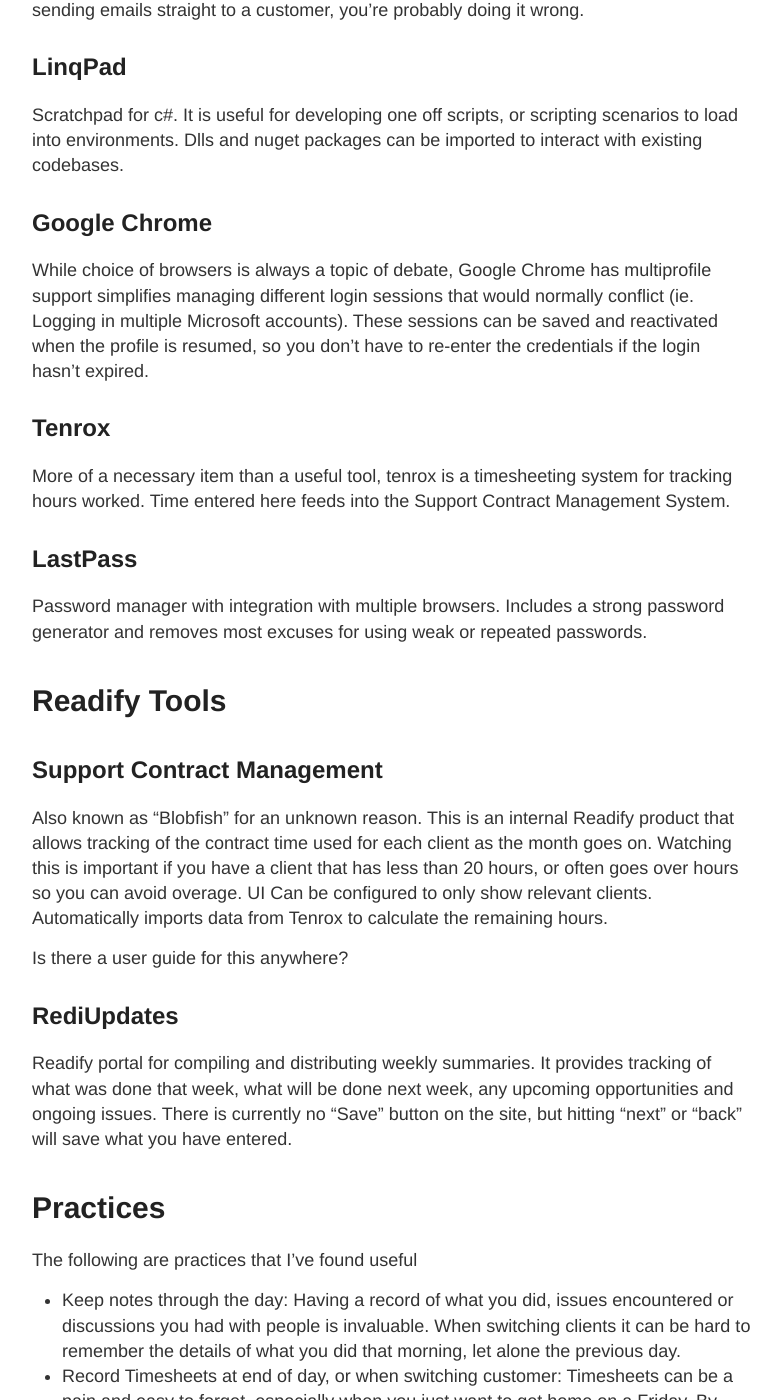
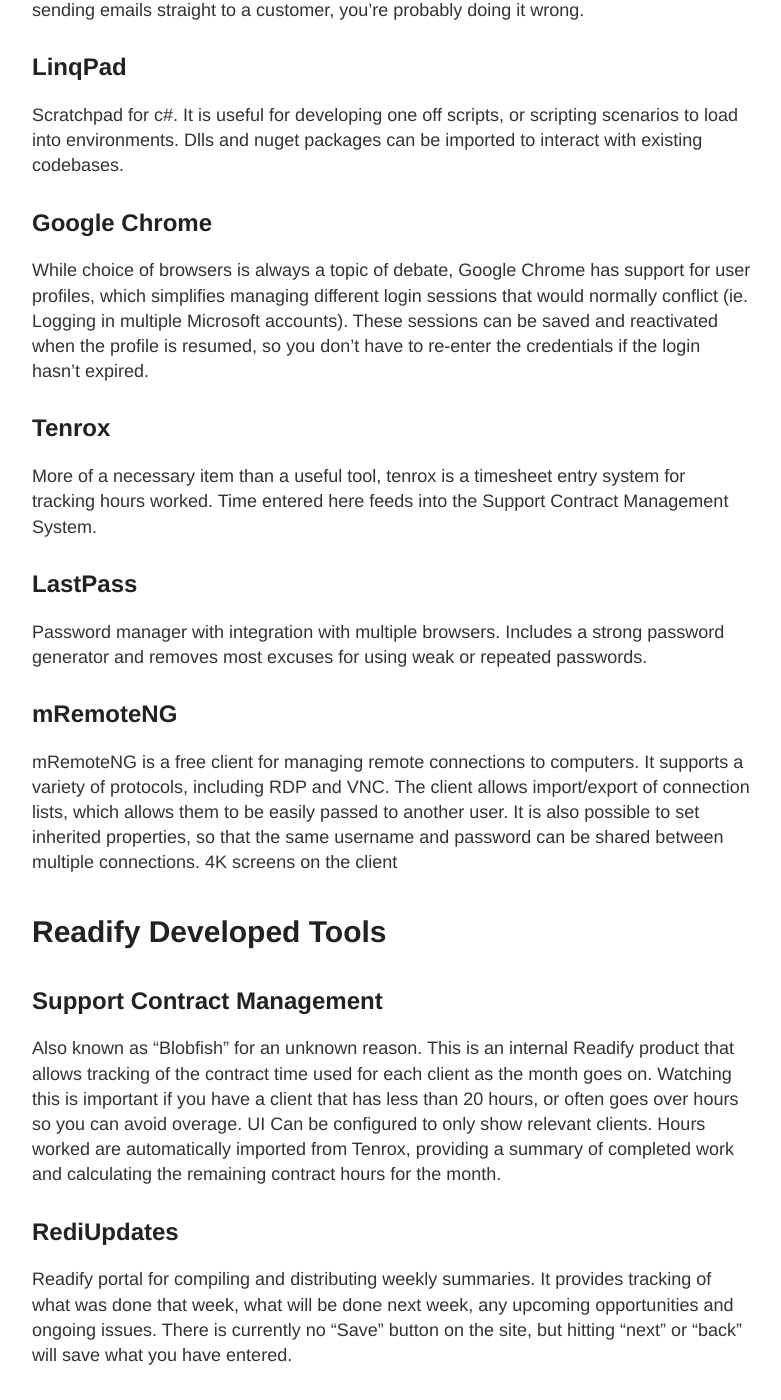
Before and after one commit to Togusa09/Togusa09.github.io, a Jekyll site: the page built from _posts/2017-7-4-Useful-Things.md, in a window 1280 px wide and 1400 px high, scrolled down 656 px. Shown: the whole window, without its empty margins (248-1029 px from the left). Built offline with Jekyll 4.4.1, drawn with Linux system fonts in a browser that asks for light colours; some of the changed text lies outside the part shown.

Commit message:
Updated content and added mRemoteNG entry

```diff
--- a/_posts/2017-7-4-Useful-Things.md
+++ b/_posts/2017-7-4-Useful-Things.md
@@ -14,27 +14,28 @@ Provides a single place to handle customer communication through. It allows thre
 Scratchpad for c#. It is useful for developing one off scripts, or scripting scenarios to load into environments. Dlls and nuget packages can be imported to interact with existing codebases.
 
 ## Google Chrome
-While choice of browsers is always a topic of debate, Google Chrome has multiprofile support simplifies managing different login sessions that would normally conflict (ie. Logging in multiple Microsoft accounts). These sessions can be saved and reactivated when the profile is resumed, so you don't have to re-enter the credentials if the login hasn't expired.
+While choice of browsers is always a topic of debate, Google Chrome has support for user profiles, which simplifies managing different login sessions that would normally conflict (ie. Logging in multiple Microsoft accounts). These sessions can be saved and reactivated when the profile is resumed, so you don't have to re-enter the credentials if the login hasn't expired.
 
 ## Tenrox
-More of a necessary item than a useful tool, tenrox is a timesheeting system for tracking hours worked. Time entered here feeds into the Support Contract Management System.
+More of a necessary item than a useful tool, tenrox is a timesheet entry system for tracking hours worked. Time entered here feeds into the Support Contract Management System.
 
 ## LastPass
 Password manager with integration with multiple browsers. Includes a strong password generator and removes most excuses for using weak or repeated passwords.
 
-# Readify Tools
+## mRemoteNG
+mRemoteNG is a free client for managing remote connections to computers. It supports a variety of protocols, including RDP and VNC. The client allows import/export of connection lists, which allows them to be easily passed to another user. It is also possible to set inherited properties, so that the same username and password can be shared between multiple connections. 4K screens on the client
+
+# Readify Developed Tools
 
 ## Support Contract Management
-Also known as "Blobfish" for an unknown reason. This is an internal Readify product that allows tracking of the contract time used for each client as the month goes on. Watching this is important if you have a client that has less than 20 hours, or often goes over hours so you can avoid overage. UI Can be configured to only show relevant clients. Automatically imports data from Tenrox to calculate the remaining hours.
-
-Is there a user guide for this anywhere?
+Also known as "Blobfish" for an unknown reason. This is an internal Readify product that allows tracking of the contract time used for each client as the month goes on. Watching this is important if you have a client that has less than 20 hours, or often goes over hours so you can avoid overage. UI Can be configured to only show relevant clients. Hours worked are automatically imported from Tenrox, providing a summary of completed work and calculating the remaining contract hours for the month.
 
 ## RediUpdates
 Readify portal for compiling and distributing weekly summaries. It provides tracking of what was done that week, what will be done next week, any upcoming opportunities and ongoing issues. There is currently no "Save" button on the site, but hitting "next" or "back" will save what you have entered.
 
 # Practices
 
-The following are practices that I've found useful
+The following are practices that can be useful
 
 * Keep notes through the day: Having a record of what you did, issues encountered or discussions you had with people is invaluable. When switching clients it can be hard to remember the details of what you did that morning, let alone the previous day.
 * Record Timesheets at end of day, or when switching customer: Timesheets can be a pain and easy to forget, especially when you just want to get home on a Friday. By making it a habit to fill them in every day, it's one less thing to remember, and you don't have to spend time going back through notes to check what you were doing Monday morning.
@@ -44,3 +45,4 @@ The following are practices that I've found useful
 * Send to client a summary of tasks completed at the end of the day: There will be some overlap between this and the rediupdates notes, but this summary is focused on answering any questions the client might have. This also serves as a reminder of any work you require the client to complete before your next work day.
 * Update ticket notes with new information you encounter as you work on a task. This is also useful when someone else has to take over a partly completed work item.
 * Link commits and branches to tickets: VSTS supports linking of branches and commits to a work item. This can add far more context to the changes that the commit messages do.
+* Break down work items into individual tasks. This is supported as a feature in VSTS, and allows you to check the off when completed. This is also useful for tasks that need to be repeated in multiple environments, so you don't lose track of progress.
```
